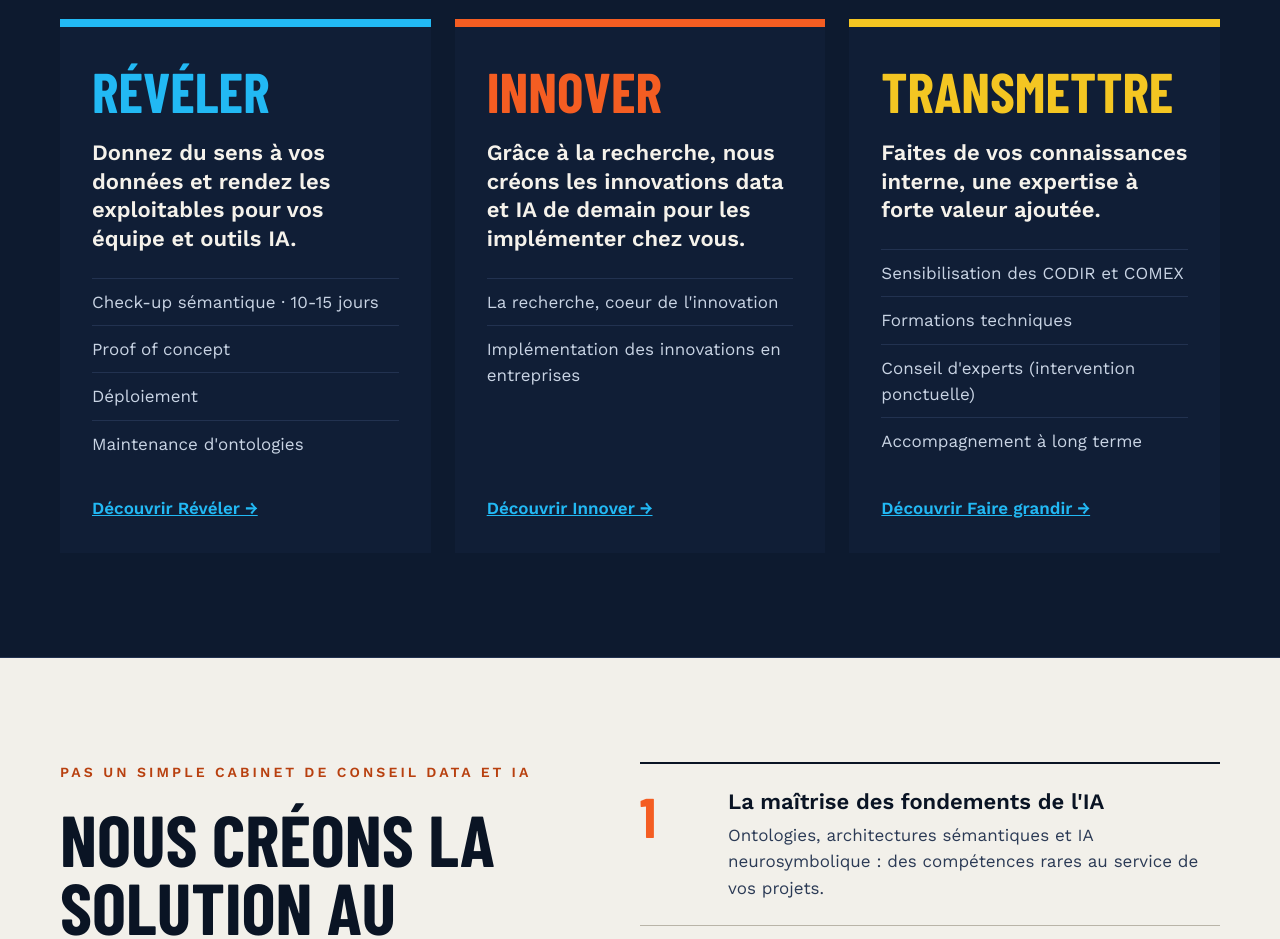
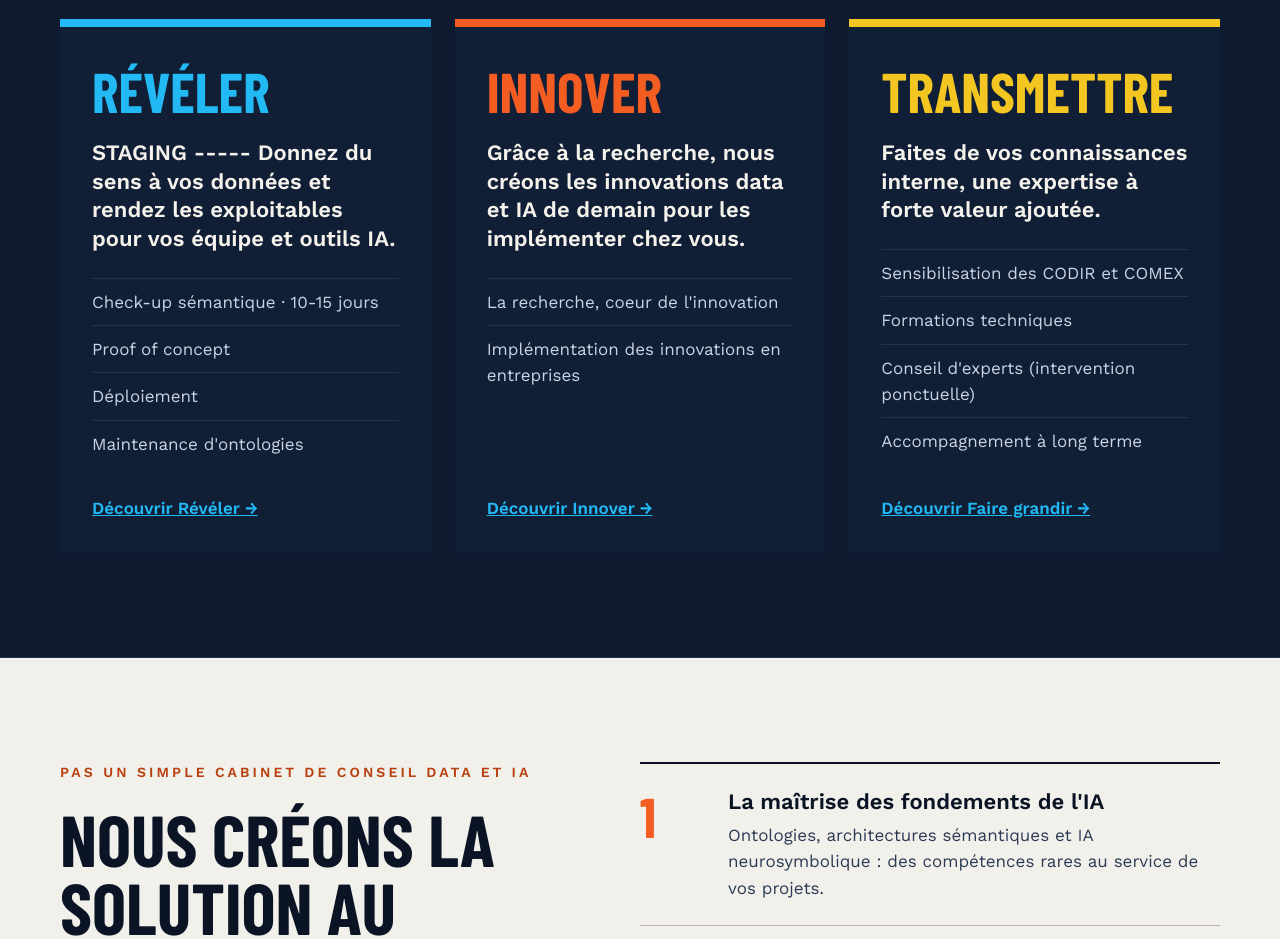
Before and after one commit to paulo-esdf/website, a plain HTML site: page index.html in a window 1280 px wide. Shown: the part 3740-4679 px from the top of the page. Drawn offline with nearby package versions, Linux system fonts and the light colour scheme.

Commit message:
ci: added a staging version

```diff
--- a/index.html
+++ b/index.html
@@ -176,7 +176,7 @@ details[open] .faq-plus{transform:rotate(45deg)}
 <div style="margin-top:56px;display:flex;flex-wrap:wrap;gap:24px">
 <article style="flex:1 1 320px;min-width:0;background:#101E36;border-top:8px solid #22B9F4;padding:36px 32px 32px;display:flex;flex-direction:column">
 <h3 style="margin:0;font-family:'Barlow Condensed',sans-serif;font-weight:700;font-size:56px;line-height:1;white-space:nowrap;text-transform:uppercase;color:#22B9F4">Révéler</h3>
-<p style="margin:20px 0 0;font-size:22px;line-height:1.3;font-weight:600">Donnez du sens à vos données et rendez les exploitables pour vos équipe et outils IA.</p>
+<p style="margin:20px 0 0;font-size:22px;line-height:1.3;font-weight:600"> STAGING ----- Donnez du sens à vos données et rendez les exploitables pour vos équipe et outils IA.</p>
 <ul style="margin:24px 0 0;padding:0;list-style:none;color:#C9D4E4">
 <li style="padding:10px 0;border-top:1px solid #223250">Check-up sémantique · 10-15 jours</li>
 <li style="padding:10px 0;border-top:1px solid #223250">Proof of concept</li>
```
Also changed, not shown: 1 other file.
